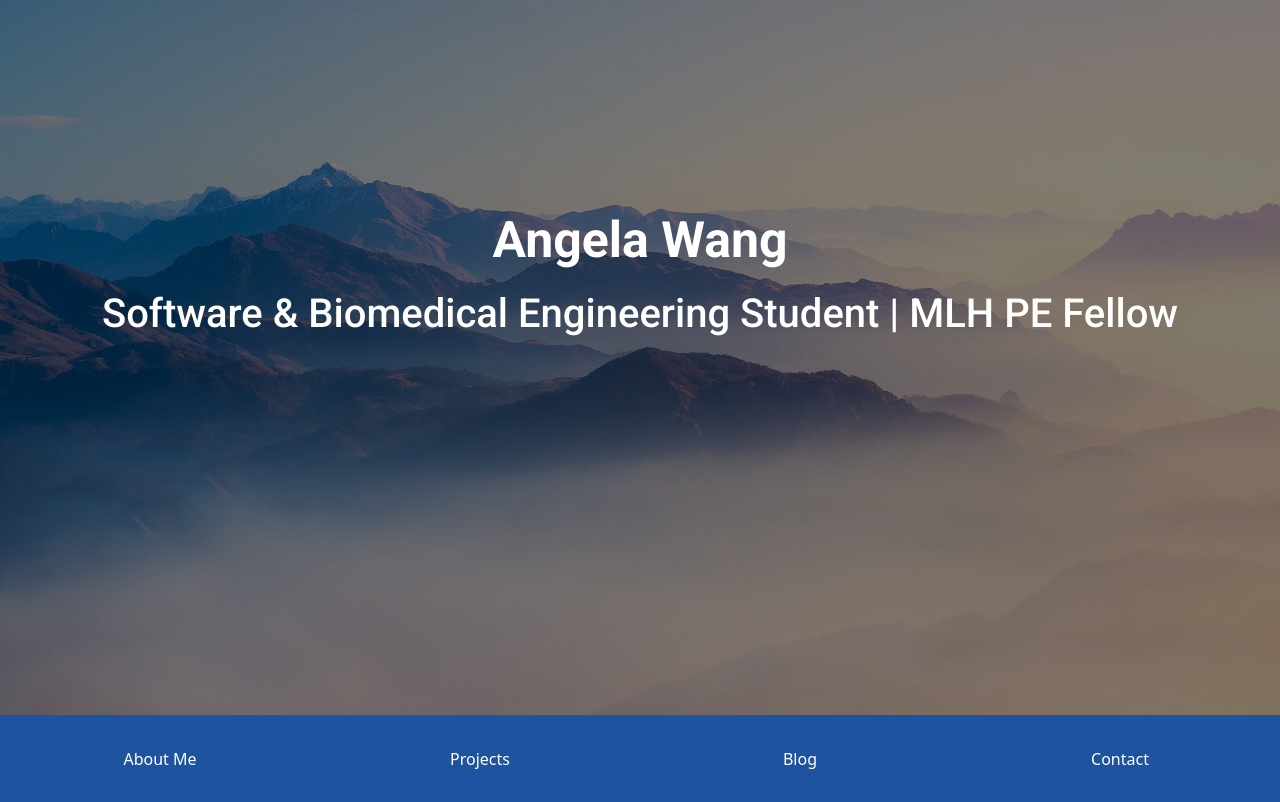
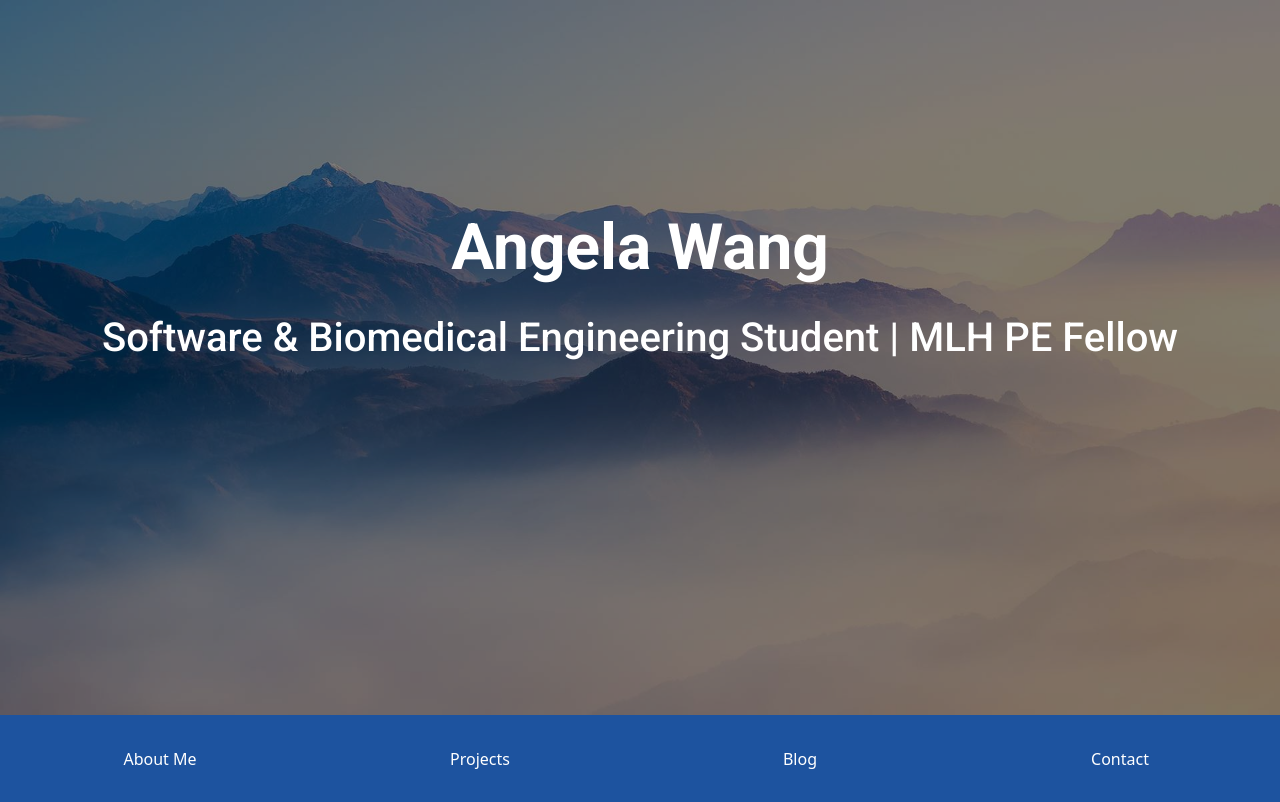
Before and after one commit to angelaw7/mlh-portfolio, a Flask app: page / in a window 1280 px wide. Shown: the part 70-872 px from the top of the page. Run offline with Flask 2, Linux system fonts and the light colour scheme; some libraries are stand-ins or nearby versions.

Commit message:
Increase name title font size

```diff
--- a/app/static/styles/main.css
+++ b/app/static/styles/main.css
@@ -66,7 +66,7 @@ body {
     top: 35%;
     width: 100%;
     margin: 0 auto;
-    font-size: 50px;
+    font-size: 64px;
     font-weight: 700;
     color: rgb(255, 255, 255);
 }
@@ -76,7 +76,7 @@ body {
     position: absolute;
     text-align: center;
     align-content: center;
-    top: 45%;
+    top: 48%;
     width: 100%;
     margin: 0 auto;
     color: rgb(255, 255, 255);
```
